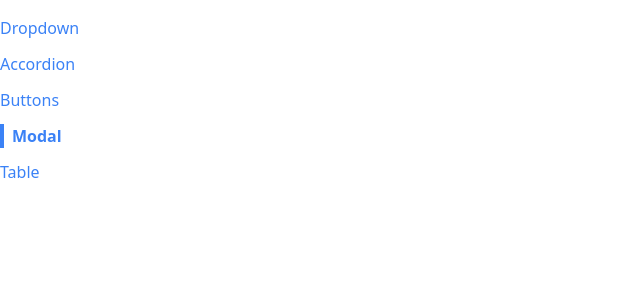
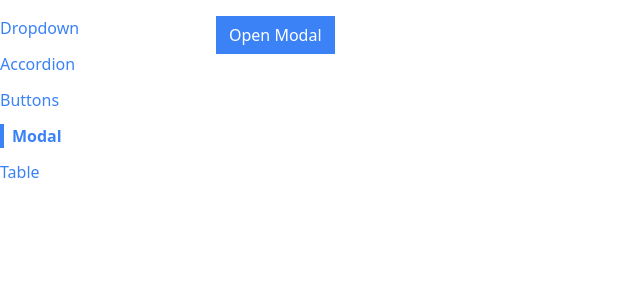
Before and after one commit to GReaper-DEV/reactjs-components, a React (Create React App) app: page /modal in a window 1280 px wide. Shown: the top 300 px of the page, without its empty margins (0-640 px from the left). Built offline with nearby package versions, Linux system fonts and the light colour scheme.

Commit message:
Updated.

```diff
--- a/src/App.js
+++ b/src/App.js
@@ -3,6 +3,8 @@ import Route from "./components/Route";
 import AccordionPage from "./pages/AccordionPage";
 import DropdownPage from "./pages/DropdownPage";
 import ButtonPage from "./pages/ButtonPage";
+import ModalPage from "./pages/ModalPage";
+import TablePage from "./pages/TablePage";
 
 function App() {
     return (
@@ -18,6 +20,12 @@ function App() {
                 <Route path="/buttons">
                     <ButtonPage />
                 </Route>
+                <Route path="/modal">
+                    <ModalPage />
+                </Route>
+                <Route path="/table">
+                    <TablePage />
+                </Route>
             </div>
         </div>
     );
--- a/src/components/Button.js
+++ b/src/components/Button.js
@@ -4,7 +4,6 @@ import classNames from 'classnames';
 
 function Button({
                     children,
-                    text,
                     primary,
                     secondary,
                     success,
```
